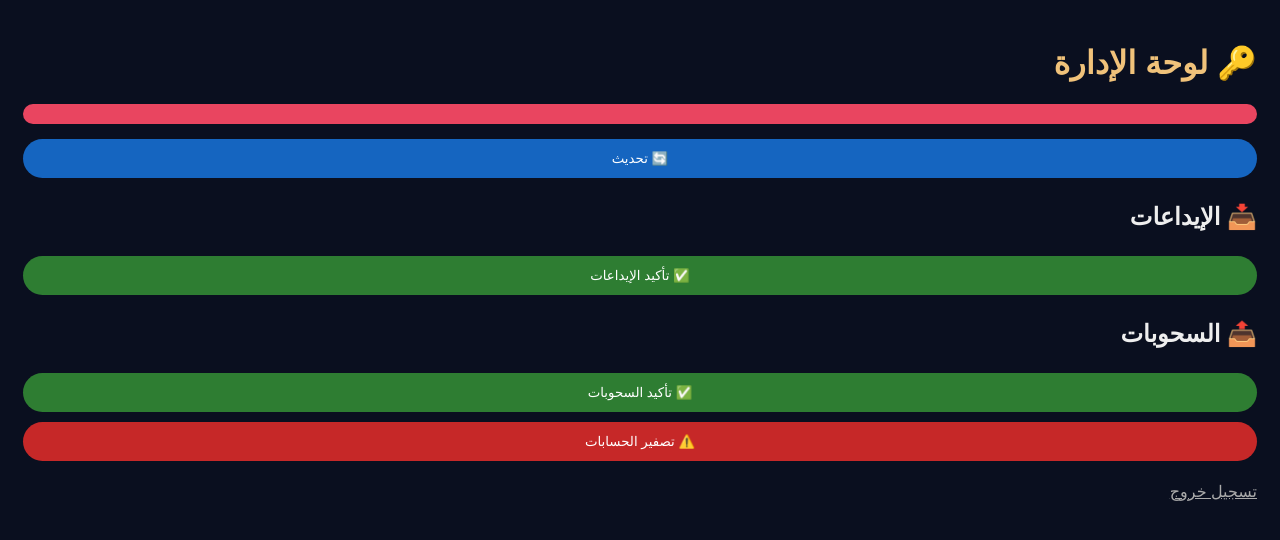
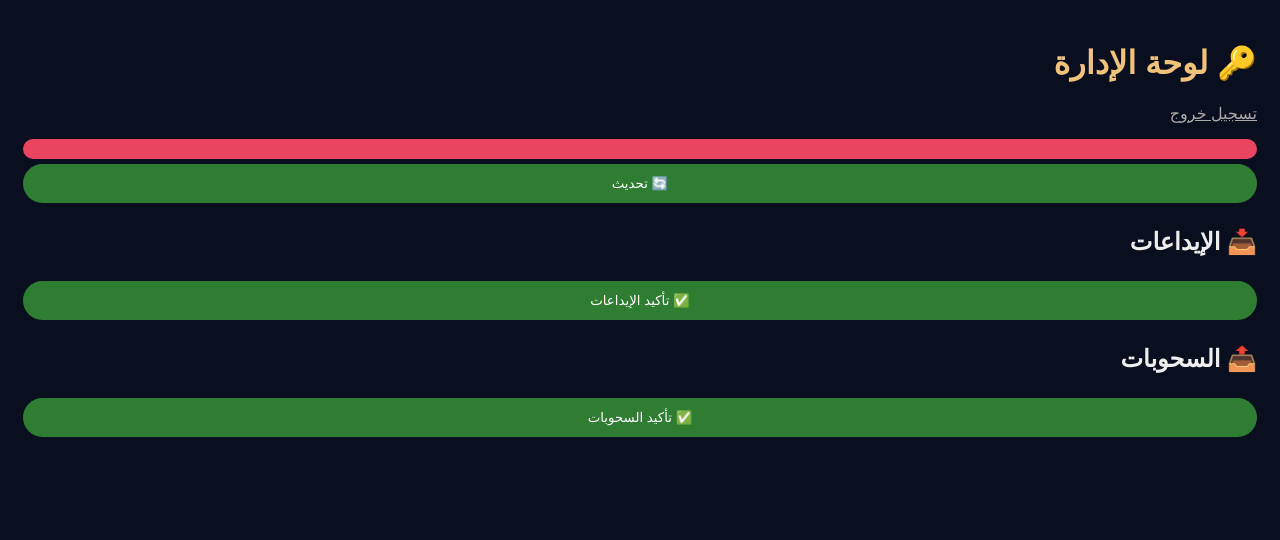
Before and after one commit to hafezsalahali9-stack/Looo, a Flask app: page /admin in a window 1280 px wide. Shown: the top 540 px of the page. Run offline with Flask 3, Linux system fonts and the light colour scheme; the visitor is signed in with stand-in values (Sample User, id 1).

Commit message:
Update admin.html

```diff
--- a/templates/admin.html
+++ b/templates/admin.html
@@ -5,18 +5,18 @@
     <style>
         body { font-family: Arial; background: #0a0f1f; color: #eee; padding: 15px; }
         h1 { color: #f0c27a; }
-        .stats { background: #e94560; padding: 10px; border-radius: 10px; margin: 10px 0; }
         .card { background: #0f3460; padding: 15px; border-radius: 12px; margin: 10px 0; }
-        .card img { max-width: 100%; max-height: 200px; border-radius: 8px; display: block; margin: 10px 0; }
+        .card img { max-width: 100%; max-height: 200px; border-radius: 8px; }
         button { background: #2e7d32; color: white; border: none; padding: 12px; border-radius: 25px; width: 100%; margin: 5px 0; cursor: pointer; }
         .btn-red { background: #c62828; }
-        .btn-blue { background: #1565c0; }
+        a { color: #aaa; }
     </style>
 </head>
 <body>
     <h1>🔑 لوحة الإدارة</h1>
-    <div class="stats" id="stats"></div>
-    <button class="btn-blue" onclick="loadAll()">🔄 تحديث</button>
+    <p><a href="/admin/logout">تسجيل خروج</a></p>
+    <div id="stats" style="background:#e94560;padding:10px;border-radius:10px;"></div>
+    <button onclick="loadAll()">🔄 تحديث</button>
 
     <h2>📥 الإيداعات</h2>
     <div id="deposits"></div>
@@ -26,30 +26,16 @@
     <div id="withdrawals"></div>
     <button onclick="approve('/admin/approve-withdrawals')">✅ تأكيد السحوبات</button>
 
-    <button class="btn-red" onclick="resetUsers()">⚠️ تصفير الحسابات</button>
-    <p><a href="/admin/logout" style="color:#aaa;">تسجيل خروج</a></p>
-
     <script>
-        async function api(url, m='GET', b=null) {
-            const o = {method:m, headers:{'Content-Type':'application/json'}};
-            if(b) o.body = JSON.stringify(b);
-            const r = await fetch(url, o);
-            return await r.json();
+        async function loadAll() {
+            const deps = await fetch('/api/admin/deposits').then(r=>r.json());
+            document.getElementById('stats').innerHTML = `📥 إيداعات معلقة: ${deps.filter(d=>d.status==='معلق').length}`;
+            document.getElementById('deposits').innerHTML = deps.map(d=>`<div class="card">💰 ${d.amount} ل.س - ${d.status} ${d.image?`<img src="${d.image}">`:''}</div>`).join('');
+            const wits = await fetch('/api/admin/withdrawals').then(r=>r.json());
+            document.getElementById('withdrawals').innerHTML = wits.map(w=>`<div class="card">💸 ${w.amount} ل.س إلى ${w.account} - ${w.status}</div>`).join('');
         }
-        async function loadAll() {
-            const stats = await api('/api/admin/stats');
-            document.getElementById('stats').innerHTML = `📥 إيداعات معلقة: ${stats.pending_deposits} | 📤 سحوبات معلقة: ${stats.pending_withdrawals}`;
-            const deps = await api('/api/admin/deposits');
-            document.getElementById('deposits').innerHTML = deps.length===0?'<p>لا توجد</p>':deps.map(d=>`<div class="card">💰 ${d.amount} ل.س - ${d.timestamp} - <strong>${d.status}</strong>${d.image?`<img src="${d.image}">`:''}</div>`).join('');
-            const wits = await api('/api/admin/withdrawals');
-            document.getElementById('withdrawals').innerHTML = wits.length===0?'<p>لا توجد</p>':wits.map(w=>`<div class="card">💸 ${w.amount} ل.س إلى ${w.account} - ${w.timestamp} - <strong>${w.status}</strong></div>`).join('');
-        }
-        async function approve(url) { if(confirm('تأكيد؟')) { await api(url,'POST'); loadAll(); } }
-        async function resetUsers() {
-            const pw = prompt('كلمة مرور المسؤول:');
-            if(!pw) return;
-            const r = await api('/api/admin/reset_users','POST',{password:pw});
-            alert(r.message||r.error);
+        async function approve(url) {
+            await fetch(url);
             loadAll();
         }
         loadAll();
```
